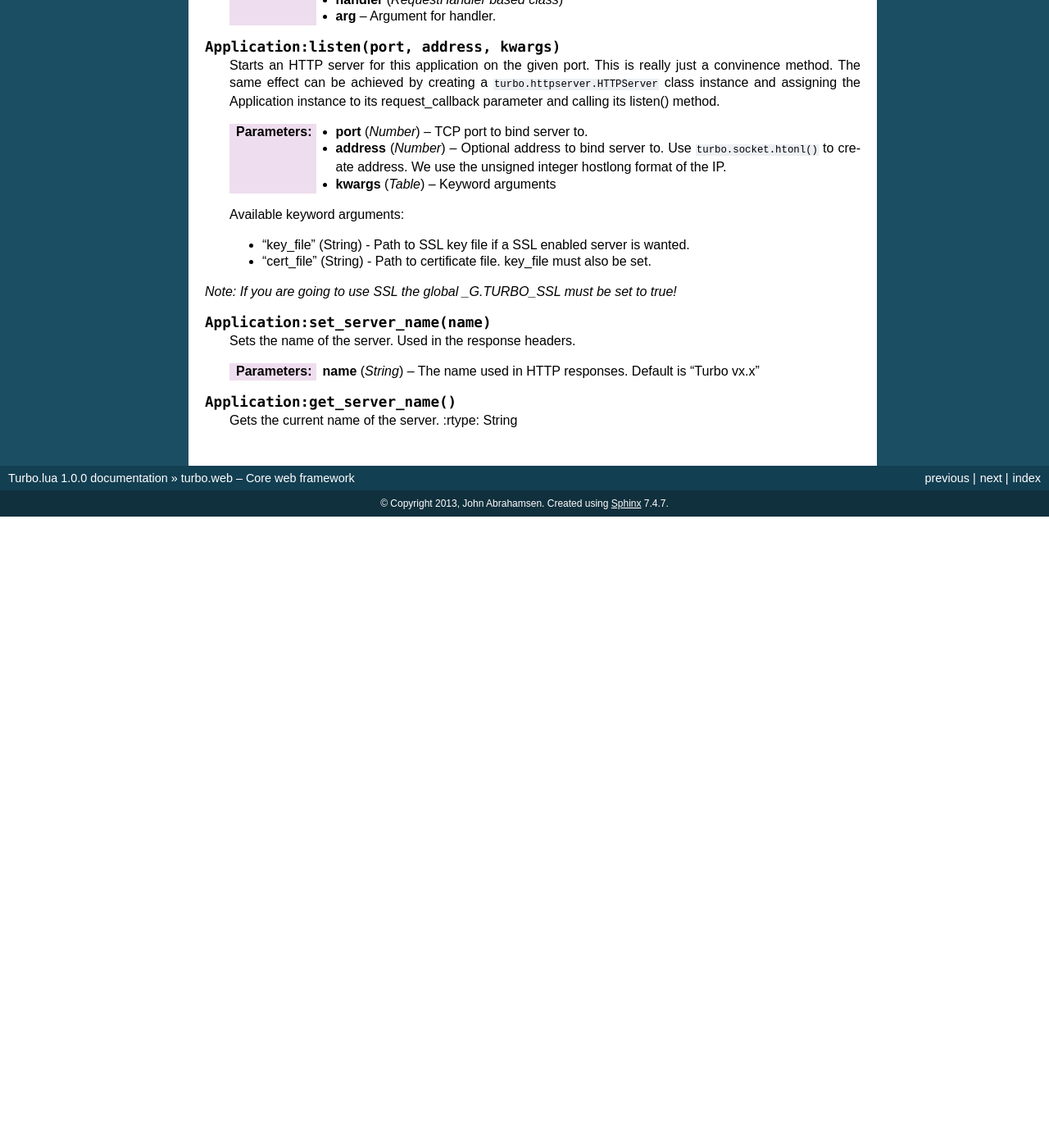
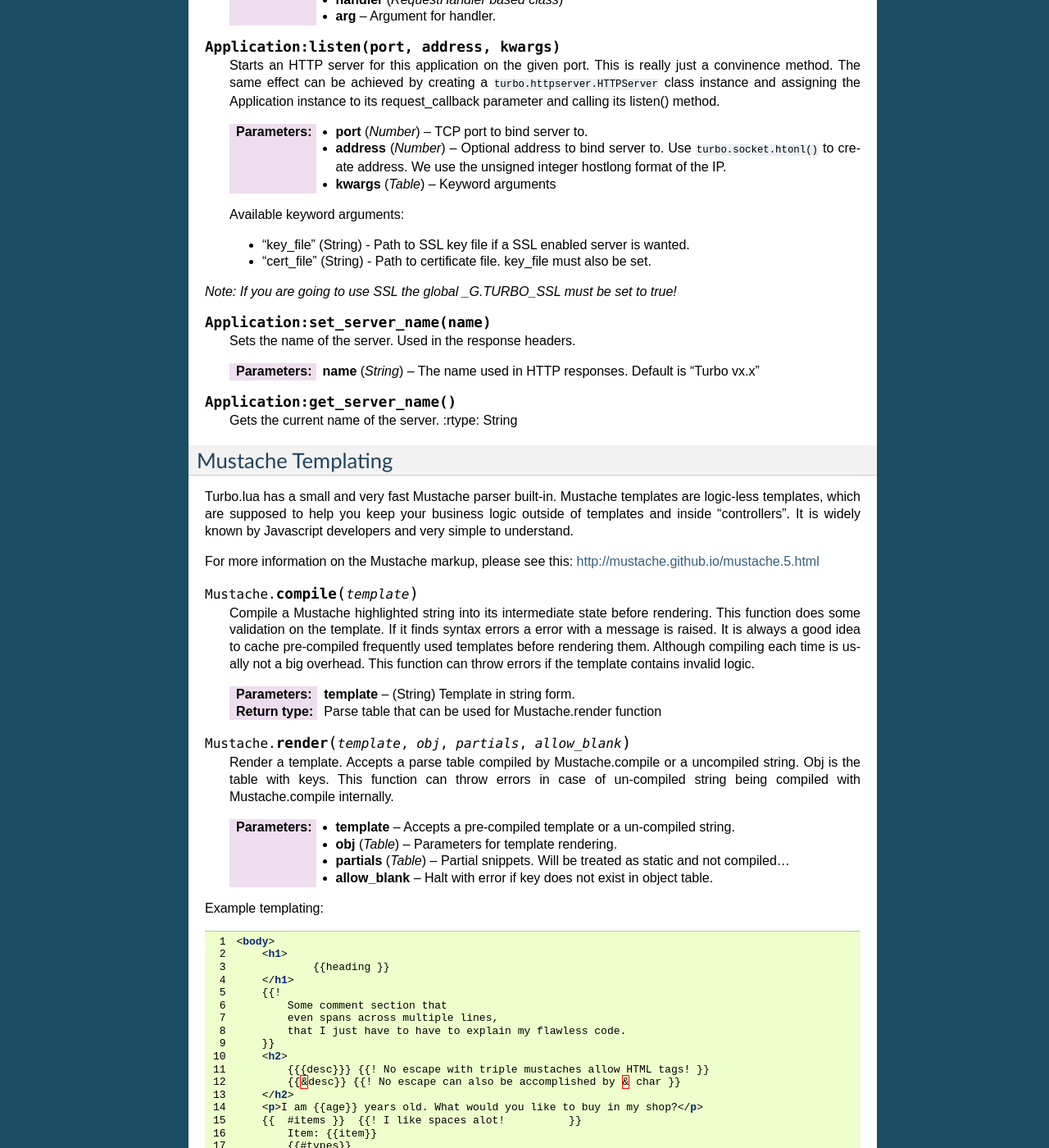
Before and after one commit to kernelsauce/turbo, a Sphinx documentation site: the page built from doc/web.rst, in a window 1280 px wide and 1400 px high, scrolled down 5432 px. Shown: the whole window at 82% size. Built offline with Sphinx 7.4.7, drawn with Linux system fonts in a browser that asks for light colours; before the commit the page ends 6062 px from its top, so only the background shows below that; some of the changed text lies outside the part shown.

Commit message:
Added documentation for Mustache rendering.

```diff
--- a/doc/web.rst
+++ b/doc/web.rst
@@ -390,3 +390,145 @@ A good read on Lua patterns matching can be found here: http://www.wowwiki.com/P
 
 	Gets the current name of the server.
 	:rtype: String
+
+
+Mustache Templating
+~~~~~~~~~~~~~~~~~~~
+
+Turbo.lua has a small and very fast Mustache parser built-in. Mustache templates
+are logic-less templates, which are supposed to help you keep your business logic
+outside of templates and inside "controllers". It is widely known by Javascript
+developers and very simple to understand.
+
+For more information on the Mustache markup, please see this:
+http://mustache.github.io/mustache.5.html
+
+.. function:: Mustache.compile(template)
+
+    Compile a Mustache highlighted string into its intermediate state before rendering. This function does some validation on the template. If it finds
+    syntax errors a error with a message is raised. It is always a good idea to cache pre-compiled frequently used templates before rendering them. Although
+    compiling each time is usally not a big overhead. This function can throw errors if the template contains invalid logic.
+
+    :param template: (String) Template in string form.
+    :rtype: Parse table that can be used for Mustache.render function
+
+.. function:: Mustache.render(template, obj, partials, allow_blank)
+
+    Render a template. Accepts a parse table compiled by Mustache.compile or a uncompiled string. Obj is the table with keys. This function can throw errors in
+    case of un-compiled string being compiled with Mustache.compile internally.
+
+    :param template: Accepts a pre-compiled template or a un-compiled string.
+    :param obj: Parameters for template rendering.
+    :type obj: Table
+    :param partials: Partial snippets. Will be treated as static and not compiled...
+    :type partials: Table
+    :param allow_blank: Halt with error if key does not exist in object table.
+
+Example templating:
+
+.. code-block:: html
+   :linenos:
+
+    <body>
+        <h1>
+                {{heading }}
+        </h1>
+        {{!
+            Some comment section that
+            even spans across multiple lines,
+            that I just have to have to explain my flawless code.
+        }}
+        <h2>
+            {{{desc}}} {{! No escape with triple mustaches allow HTML tags! }}
+            {{&desc}} {{! No escape can also be accomplished by & char }}
+        </h2>
+        <p>I am {{age}} years old. What would you like to buy in my shop?</p>
+        {{  #items }}  {{! I like spaces alot! 		}}
+            Item: {{item}}
+            {{#types}}
+                    {{! Only print items if available.}}
+                    Type available: {{type}}
+            {{/types}}
+            {{^types}}	Only one type available.
+            {{! Apparently only one type is available because types is not set,
+            determined by the hat char ^}}
+            {{/types}}
+        {{/items}}
+        {{^items}}
+                No items available!
+        {{/items}}
+    </body>
+
+With a render table likes this:
+
+.. code-block:: lua
+
+    {
+        heading="My website!",
+        desc="<b>Big important website</b>",
+        age=27,
+        items={
+                  {item="Bread",
+                      types={
+                          {type="light"},
+                          {type="fatty"}
+                      }
+              },
+              {item="Milk"},
+              {item="Sugar"}
+       }
+    }
+
+Will produce this output after rendering:
+
+.. code-block:: html
+
+    <body>
+        <h1>
+            My%20website%21
+        </h1>
+        <h2>
+            <b>Big important website</b>
+            <b>Big important website</b>
+        </h2>
+        <p>I am 27 years old. What would you like to buy in my shop?</p>
+            Item: Bread
+                Type available: light
+                Type available: fatty
+            Item: Milk
+                Only one type available.
+            Item: Sugar
+                Only one type available.
+    </body>
+
+Mustache.TemplateHelper class
+~~~~~~~~~~~~~~~~~~~~~~~~~~~~~
+
+A simple class that simplifies the loading of Mustache templates, pre-compile and cache them for future use.
+
+.. function:: Mustache.TemplateHelper(base_path)
+
+    Create a new TemplateHelper class instance.
+
+    :param base_path: Template base directory. This will be used as base path when loading templates using the load method.
+    :type base_path: String
+    :rtype: ``Mustache.TemplateHelper class``
+
+.. function:: Mustache.TemplateHelper:load(template)
+
+    Pre-load a template.
+
+    :param template: Template name, e.g file name in base directory.
+    :type template: String
+
+.. function:: Mustache.TemplateHelper:render(template, table, partials, allow_blank)
+
+    Render a template by name. If called twice the template will be cached from first time.
+
+    :param template: Template name, e.g file name in base directory.
+    :type template: String
+    :param obj: Parameters for template rendering.
+    :type obj: Table
+    :param partials: Partial snippets. Will be treated as static and not compiled...
+    :type partials: Table
+    :param allow_blank: Halt with error if key does not exist in object table.
```
Also changed, not shown: 2 other files.
